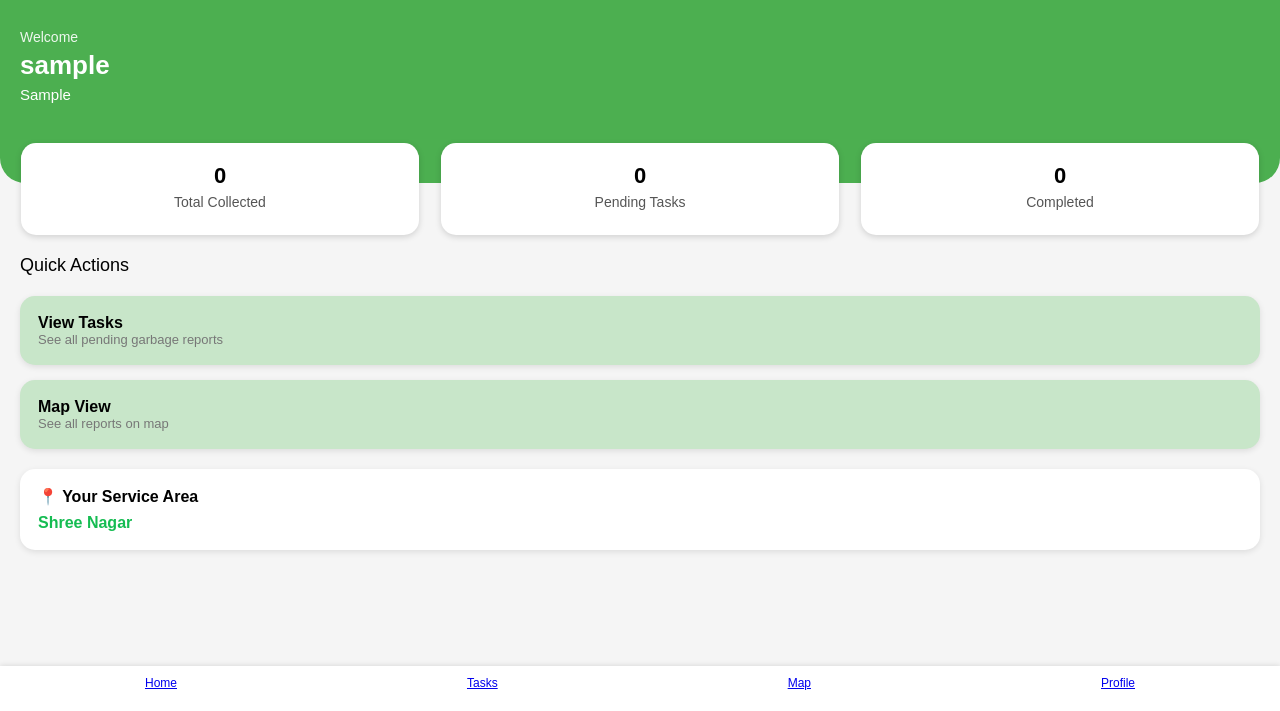
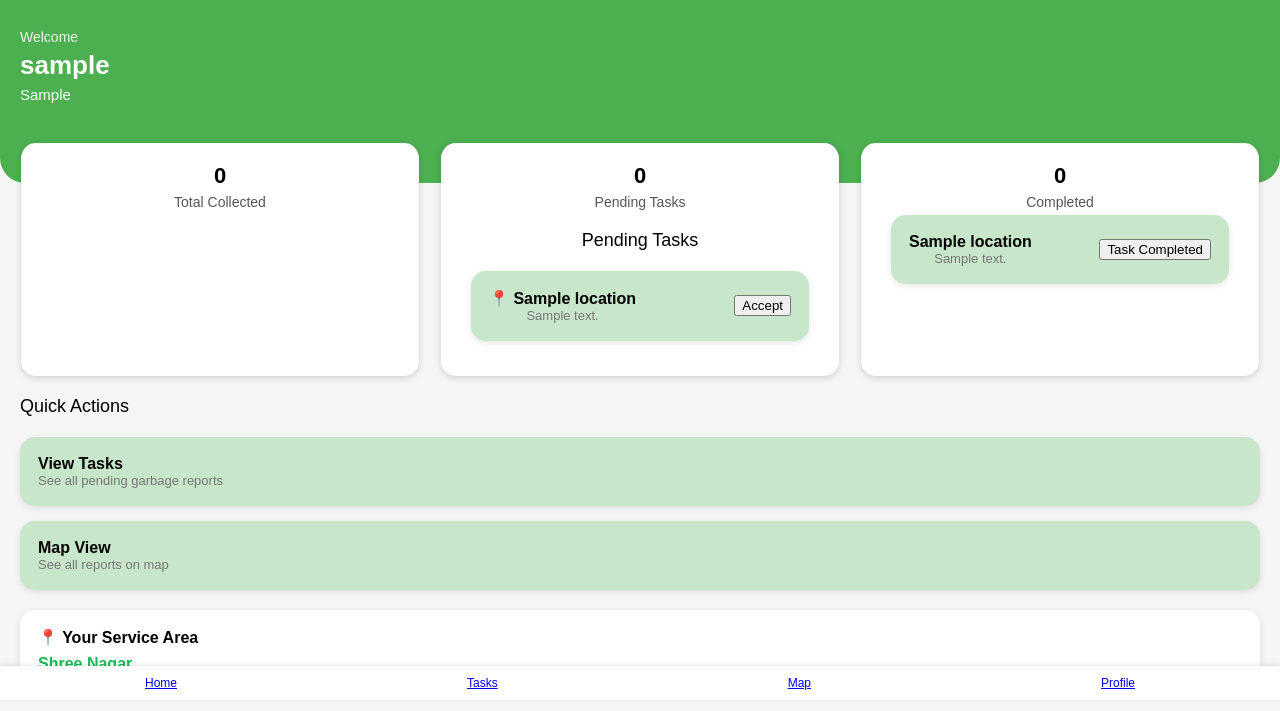
Before and after one commit to jadassistant1246/Smart_garbage_collector, a Flask app: template templates/index.html in a window 1280 px wide. Shown: the part 100-811 px from the top of the page. Before the commit the page ends 790 px from the top, so only its background shows below. Run offline with Flask 3, Linux system fonts and the light colour scheme; the template is opened without the code that fills it: most values are stand-ins (such as "Sample title", 1, 10 or a date in 2020).

Commit message:
New features

```diff
--- a/app.py
+++ b/app.py
@@ -1,6 +1,5 @@
-from flask import Flask, request, render_template, redirect, url_for, session
-
-import mysql.connector
+from flask import Flask, request, render_template, redirect, url_for, session # type: ignore
+import mysql.connector # type: ignore
 
 app = Flask(__name__)
 app.secret_key = "secret123"
@@ -53,7 +52,7 @@ def login():
 
         if user :
             session['user_id'] = user['id']
-            session['username'] = user["username"]
+            session['name'] = user['name']
             return redirect(url_for('index'))
 
         return render_template("login.html", error="Invalid email or password")
--- a/templates/index.html
+++ b/templates/index.html
@@ -183,10 +183,38 @@
     <div class="stat-card">
         <h2>0</h2>
         <p>Pending Tasks</p>
+        <div class="section-title">Pending Tasks</div>
+
+{% for task in tasks %}
+<div class="action-card">
+    <div>
+        <div class="label">📍 {{ task.location }}</div>
+        <div class="sub-label">{{ task.description }}</div>
+    </div>
+
+    <form method="POST" action="{{ url_for('accept_task', task_id=task.id) }}">
+        <button class="button">Accept</button>
+    </form>
+</div>
+{% endfor %}
+
     </div>
     <div class="stat-card">
         <h2>0</h2>
         <p>Completed</p>
+        {% for task in tasks %}
+<div class="action-card">
+    <div>
+        <div class="label">{{ task.location }}</div>
+        <div class="sub-label">{{ task.description }}</div>
+    </div>
+
+    <form method="POST" action="{{ url_for('complete_task', task_id=task.id) }}">
+        <button class="button">Task Completed</button>
+    </form>
+</div>
+{% endfor %}
+
     </div>
 </div>
 
```
